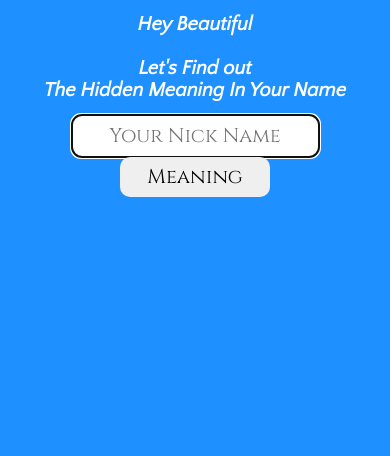
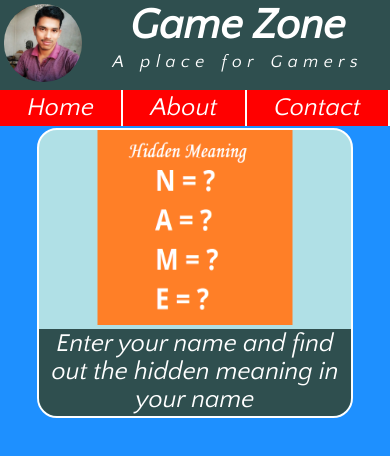
Before and after one commit to JamilCode/game, a plain HTML site: page index.html in a window 390 px wide. Drawn offline with Linux system fonts and the light colour scheme.

Commit message:
Version 2 changed the layout added new theme

```diff
--- /dev/null
+++ b/games/hiddenMeaning/hiddenMeaning.css
@@ -0,0 +1,52 @@
+#display {
+	font-size: 20px;
+}
+main {
+	text-align: center;
+	line-height: 1.8;
+
+}
+#container {
+	display: flex;
+	width: 500px;
+	margin: 5px auto;
+	border: 2px solid white;
+}
+#container div {
+	width: 50%;
+	margin: 10px;
+}
+button {
+	text-align: center;
+	width: 150px;
+	height: 40px;
+	font-size: 20px;
+	border-radius: 10px;
+	border: none;
+	font-family: 'Cinzel', serif;
+}
+button:hover {
+	background-color: black;
+	color: white;
+}
+input {
+	text-align: center;
+	height: 40px;
+	font-size: 20px;
+	border-radius: 10px;
+	border: none;
+	font-family: 'Cinzel', serif;
+}
+#thank {
+	border: 2px solid white;
+	margin: 5px auto;
+	padding: 10px;
+	font-size: 36px;
+	background-color: slategray;
+	font-family: 'Tangerine', cursive;
+}
+@media screen and (max-width: 480px) {
+	#container {
+		width: auto;
+	}
+}
--- a/index.html
+++ b/index.html
@@ -1,27 +1,36 @@
 <!DOCTYPE html>
 <html lan="en-US">
 <head>
-	<title>Jamil Ahmed</title>
+	<title>Game Zone</title>
 	<meta charset="UTF-8"/>
 	<meta name="viewport" content="width=device-width, initial-scale=1.0"/>
 	<meta name="author" content="jamil Ahmed"/>
 	<link rel="stylesheet" type="text/css" href="style.css"/>
 </head>
 <body>
-	<h1>Hey Beautiful<br><br>Let's Find out<br> The Hidden Meaning In Your Name</h1>
-	<form>
-		<input type = "text" placeholder = "Your Nick Name" autofocus/>
-		<button type = "button">Meaning</button>
-		<button type = "reset">Reset</button>
-	</form>
-	<div id = "container">
-		<div><p style = "text-align: center;"></p></div>
-		<div><p></p></div>
+	<header>
+		<div id = "logo">
+			<img src = "pictures/jamil.jpeg"/>
+		</div>
+		<div id = "title">
+			<h1>Game Zone</h1>
+			<p>A place for Gamers</p>
+		</div>
+	</header>
+	<nav>
+		<ul id = "main-nav">
+			<li><a href = "index.html">Home</a></li>
+			<li><a href = "pages/about.html">About</a></li>
+			<li><a href = "pages/contact.html">Contact</a></li>
+		</ul>
+	</nav>
+	<main>
+	<div class = "game-card">
+		<a href = "games/hiddenMeaning/hiddenMeaning.html">
+		<img src = "games/hiddenMeaning/hiddenMeaning.png"/>
+		<p class = "card-des">Enter your name and find out the hidden meaning in your name</p>
+		</a>
 	</div>
-	<div id = "thank">
-		<img src = "jamil.jpeg"/><br>
-		<h2>Thank You For Visiting</h2>
-	</div>
-	<script src="script.js"></script>
+	</main>
 </body>
 </html>
--- a/style.css
+++ b/style.css
@@ -1,64 +1,130 @@
 @import url('https://fonts.googleapis.com/css2?family=Cinzel&family=Quattrocento+Sans:ital@1&family=Tangerine:wght@700&display=swap');
 body {
 	background-color: dodgerblue;
-	color: white;
-	text-align: center;
 	font-family: 'Quattrocento Sans', sans-serif;
 }
-h1 {
-	font-size: 20px;
-}
-p {
-	text-align: left;
-	line-height: 1.8;
-
-}
-#container {
+/* style the header */
+header {
 	display: flex;
-	width: 500px;
-	margin: 5px auto;
-	border: 2px solid white;
-}
-#container div {
-	width: 50%;
-	margin: 10px;
-}
-button {
+	background-color: darkslategray;
 	text-align: center;
-	width: 150px;
-	height: 40px;
-	font-size: 20px;
-	border-radius: 10px;
-	border: none;
-	font-family: 'Cinzel', serif;
-}
-button:hover {
-	background-color: black;
 	color: white;
 }
-input {
+#logo img {
+	border-radius: 50%;
+	width: 10vw;
+	height: 10vw;
+	padding: 1vw;
+}
+#title {
+	width: 100%;
+}
+#title h1 {
+	font-size: 4vw;
+	margin: 0.5vw;
+}
+#title p {
+	margin: 0;
+	font-size: 2vw;
+	word-spacing: 2vw;
+	letter-spacing: 1vw;
+}
+/* style the header */
+/* Style the navigation */
+#main-nav {
+	display: grid;
+	grid-template-columns: auto auto auto;
+}
+nav {
+	background-color: red;
 	text-align: center;
-	height: 40px;
-	font-size: 20px;
-	border-radius: 10px;
-	border: none;
-	font-family: 'Cinzel', serif;
 }
-img {
-	width: 100px;
-	height: 100px;
-	border-radius: 50%;
+nav ul {
+	list-style-type: none;
+	margin: 0;
+	padding: 0;
 }
-#thank {
-	border: 2px solid white;
-	margin: 5px auto;
-	padding: 10px;
-	font-size: 36px;
-	background-color: slategray;
-	font-family: 'Tangerine', cursive;
+nav li {
+	border-right: 2px solid white;
 }
+nav a {
+	padding: 1vw;
+	display: block;
+	text-decoration: none;
+	color: white;
+	font-size: 2vw;
+}
+nav a:hover {
+	background-color: black;
+}
+/* Style the navigation */
+/* Style for game Cards */
+.game-card {
+	width: 20vw;
+	margin: 1vw 0;
+	background-color: powderblue;
+}
+.game-card img {
+	width: 20vw;
+	height: auto;
+}
+.game-card a {
+	text-decoration: none;
+	display: block;
+}
+.card-des {
+	margin: 0;
+	text-align: center;
+	padding: 0.5vw;
+	font-size: 1.5vw;
+	background-color: darkslategray;
+	color: white;
+}
+/* Style for game Cards */
+/* style for mobile */
 @media screen and (max-width: 480px) {
-	#container {
-		width: auto;
+	body {
+		margin: 0;
 	}
+	/*Style the header*/
+	#logo img {
+		width: 20vw;
+		height: 20vw;
+	}
+	#title h1 {
+		margin: 1vw 0 0 0
+		letter-spacing: 0.15em;
+		font-size: 11vw;
+	}
+	#title p {
+		margin: 3px;
+		letter-spacing: 0.313em;
+		word-spacing: 2px;
+		font-size: 4.5vw;
+	}
+	/*Style the header*/
+	/* style navigation */
+	nav a {
+		font-size: 6.5vw;
+	}
+	/* style navigation */
+	/* style game card */
+	.game-card {
+		width: 80vw;
+		margin: 0.5vw auto;
+		border: 2px solid white;
+		border-radius: 20px;
+		overflow: hidden;
+	}
+	.game-card img {
+		margin-left: 50%;
+		transform: translate(-50%, 0);
+		width: 50vw;
+		height: 50vw;
+	}
+	.card-des {
+		font-size: 6.5vw;
+	}
+	/* style game card */
 }
+/* Style for mobile */
```
Also changed, not shown: games/hiddenMeaning/hiddenMeaning.html (added, +46 -0 lines), games/hiddenMeaning/hiddenMeaning.js (added, +85 -0 lines), pages/about.html (added, +31 -0 lines), pages/contact.html (added, +31 -0 lines), games/hiddenMeaning/hiddenMeaning.png (added), pictures/jamil.jpeg (renamed from jamil.jpeg).
